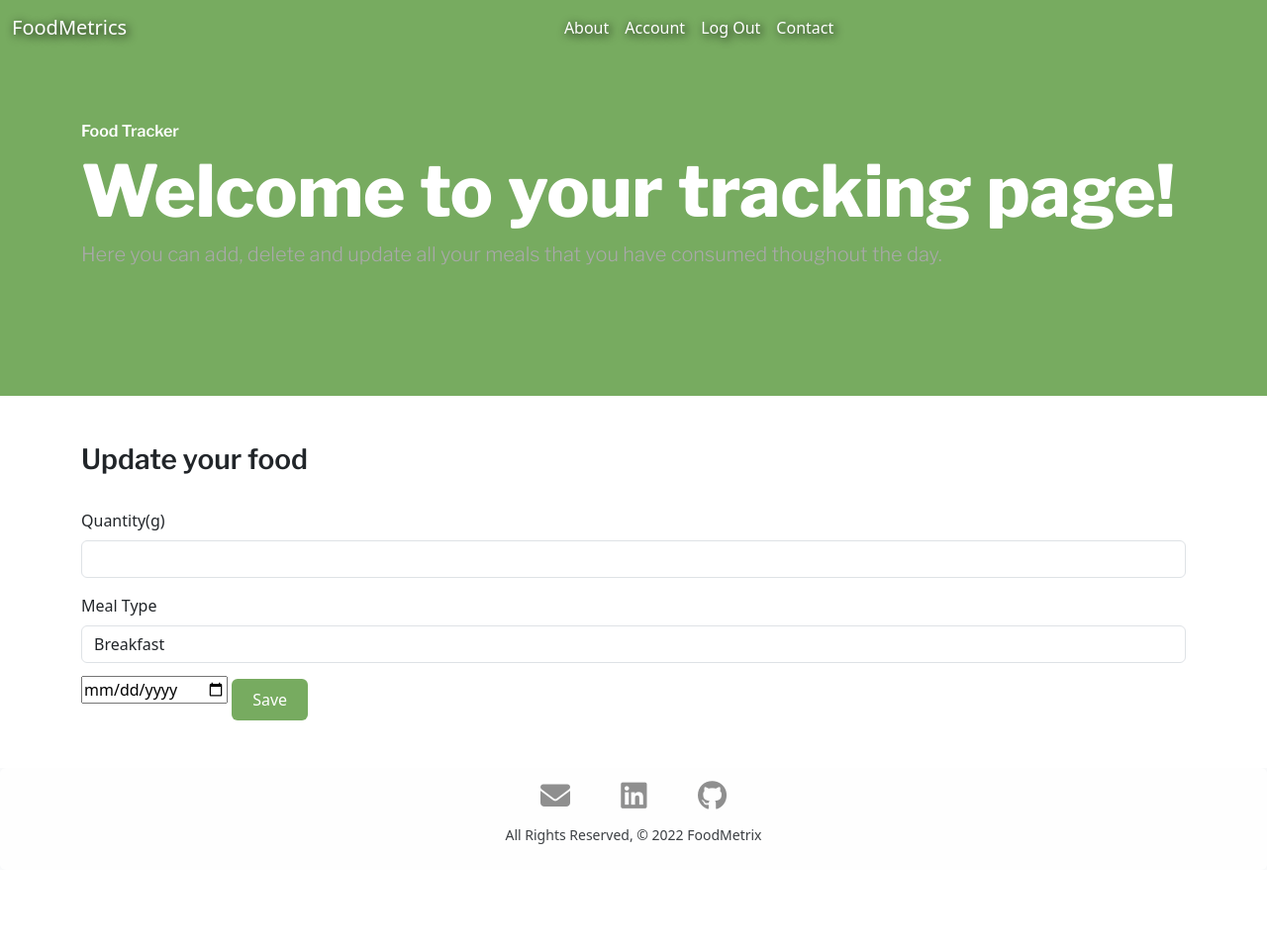
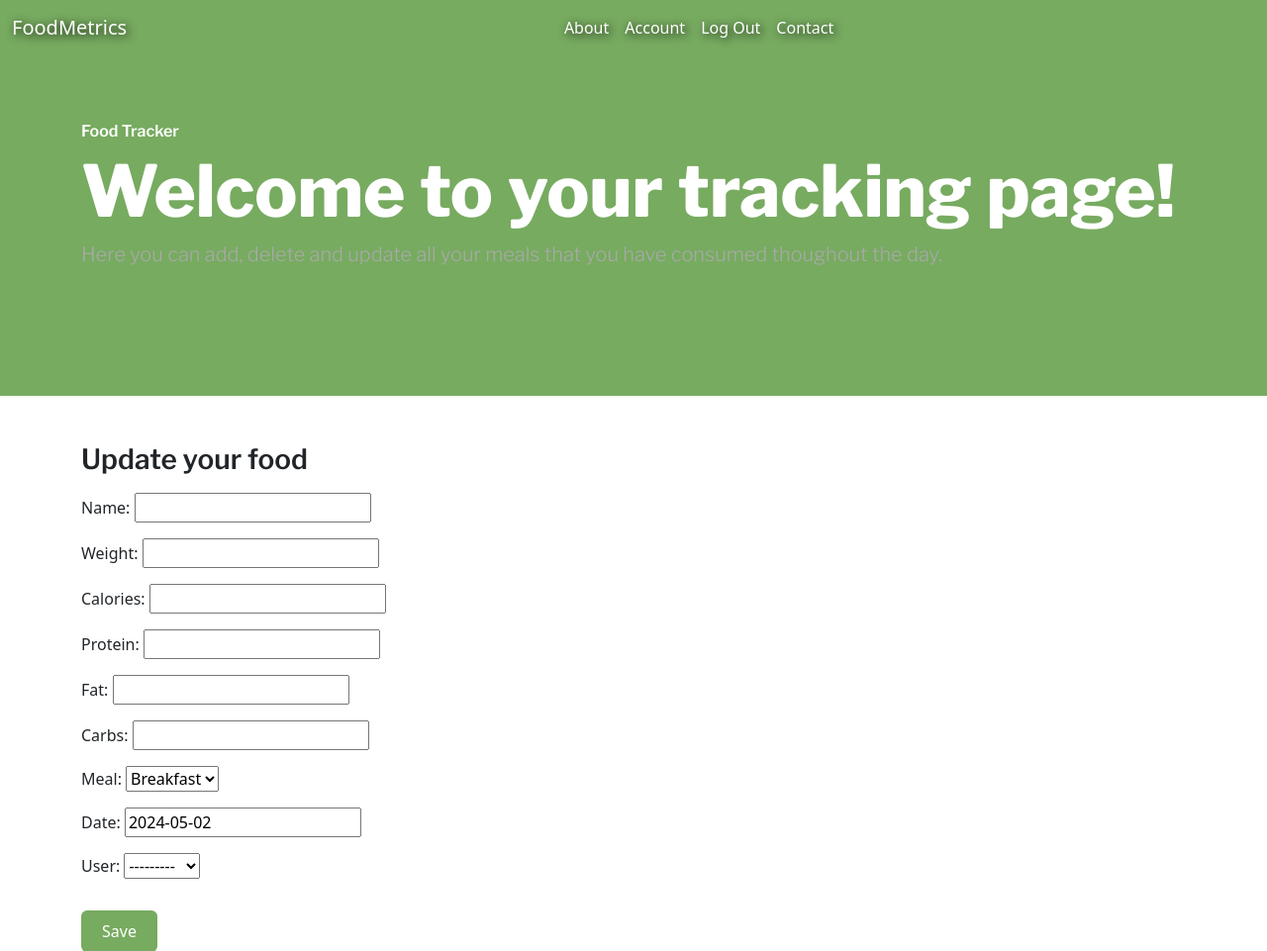
Before and after one commit to TBertazoli/foodmacros, a Django app: page /account/food/create in a window 1280 px wide. Shown: the top 961 px of the page at 99% size. Before the commit the page ends 853 px from the top, so only its background shows below. Run offline with Django 5.2, Linux system fonts and the light colour scheme; the visitor is signed in with stand-in values (Sample User, id 1); data comes from the database, SQL or seed files in the repository; some libraries are stand-ins or nearby versions.

Commit message:
added if statement for no food to show

```diff
--- a/foodmacros/settings.py
+++ b/foodmacros/settings.py
@@ -102,9 +102,9 @@
     {
         "NAME": "django.contrib.auth.password_validation.MinimumLengthValidator",
     },
-    {
-        "NAME": "django.contrib.auth.password_validation.CommonPasswordValidator",
-    },
+    # {
+    #     "NAME": "django.contrib.auth.password_validation.CommonPasswordValidator",
+    # },
     {
         "NAME": "django.contrib.auth.password_validation.NumericPasswordValidator",
     },
--- a/main_app/templates/account/index.html
+++ b/main_app/templates/account/index.html
@@ -66,6 +66,9 @@
 
 <div class="food-diary container-md mt-5">
   <h3 class="libre-franklin-semibold">Food Diary</h3>
+  {%if foods|length == 0 %}
+  <p>No food added yet</p>
+  {% else %}
   <table class="table mt-5">
     <thead>
       <tr>
@@ -108,6 +111,7 @@
     </tbody>
     {% endfor %}
   </table>
+  {% endif %}
 </div>
 
 <script>
--- a/main_app/templates/main_app/add_food_form.html
+++ b/main_app/templates/main_app/add_food_form.html
@@ -20,9 +20,8 @@
     <div class="col">
       <h3 class="libre-franklin-semibold mb-3">Update your food</h3>
       <form action="" method="POST">
-        {% csrf_token %}
-
-        <label for="weight" class="form-label mt-3">Quantity(g)</label>
+        {% csrf_token %} {{form.as_p}}
+        <!-- <label for="weight" class="form-label mt-3">Quantity(g)</label>
         <input type="number" class="form-control" name="weight" id="quantity" value={{form.weight.value}} />
         <label for="meal" class="form-label mt-3">Meal Type</label>
         <select name="meal" class="form-control">
@@ -31,8 +30,8 @@
           <option value="L"{% if form.meal.value == 'L'%} selected {% endif %}>Lunch</option>
           <option value="D" {% if form.meal.value == 'D'%} selected {% endif %}>Dinner</option>
         </select>
-        <input type="date" name="date" value={{form.date.value}} />
-        <input type="submit" class="btn mt-3" value="Save"></>
+        <input type="date" name="date"/> -->
+        <input type="submit" class="btn mt-3" value="Save" />
       </form>
     </div>
   </div>
--- a/main_app/views.py
+++ b/main_app/views.py
@@ -6,11 +6,9 @@
 from datetime import date
 import requests
 from django.views.generic.edit import CreateView, UpdateView, DeleteView
-from django.views.generic import ListView, DetailView
 import os
 from dotenv import load_dotenv
 from .models import Add_Food
-from .forms import AddFoodForm
 from django.contrib.auth import login
 from django.contrib.auth.forms import UserCreationForm
 jquery.need()
@@ -62,22 +60,6 @@
     fields = ['name', 'weight', 'calories',
               'protein', 'fat', 'carbs', 'meal', 'date', 'user']
 
-    # foods = Add_Food.objects.all()
-    # if CreateView == 'POST':
-    #     form = AddFoodForm(CreateView.POST)
-    # calories = float(CreateView.POST['calories'])
-    # weight = float(CreateView.POST['weight'])
-    # total = (calories*weight)/100
-    # print(total)
-
-    # request.POST['calories'] = total
-    # print('weight', form.weight)
-    # print('here', form.is_valid(), form.errors)
-    # if form.is_valid():
-    #     form.save()
-    # success_url = render(
-    #     CreateView, 'account/tracker.html', {'foods': foods})
-
     def for_valid(self, form):
         form.instance.user = self.request.user
         return super().form_valid(form)
@@ -91,7 +73,7 @@
 class FoodUpdate(LoginRequiredMixin, UpdateView):
     model = Add_Food
     fields = ['weight', 'meal', 'date']
-    success_url = '/account'
+    success_url = '/account',
 
 
 def signup(request):
@@ -99,9 +81,10 @@
     if request.method == 'POST':
         form = UserCreationForm(request.POST)
         if form.is_valid():
+            print('form is valid')
             user = form.save()
             login(request, user)
-            return redirect('/account/index.html')
+            return redirect('/account')
         else:
             error_message = 'Invalid sign up - try again'
     form = UserCreationForm()
```
